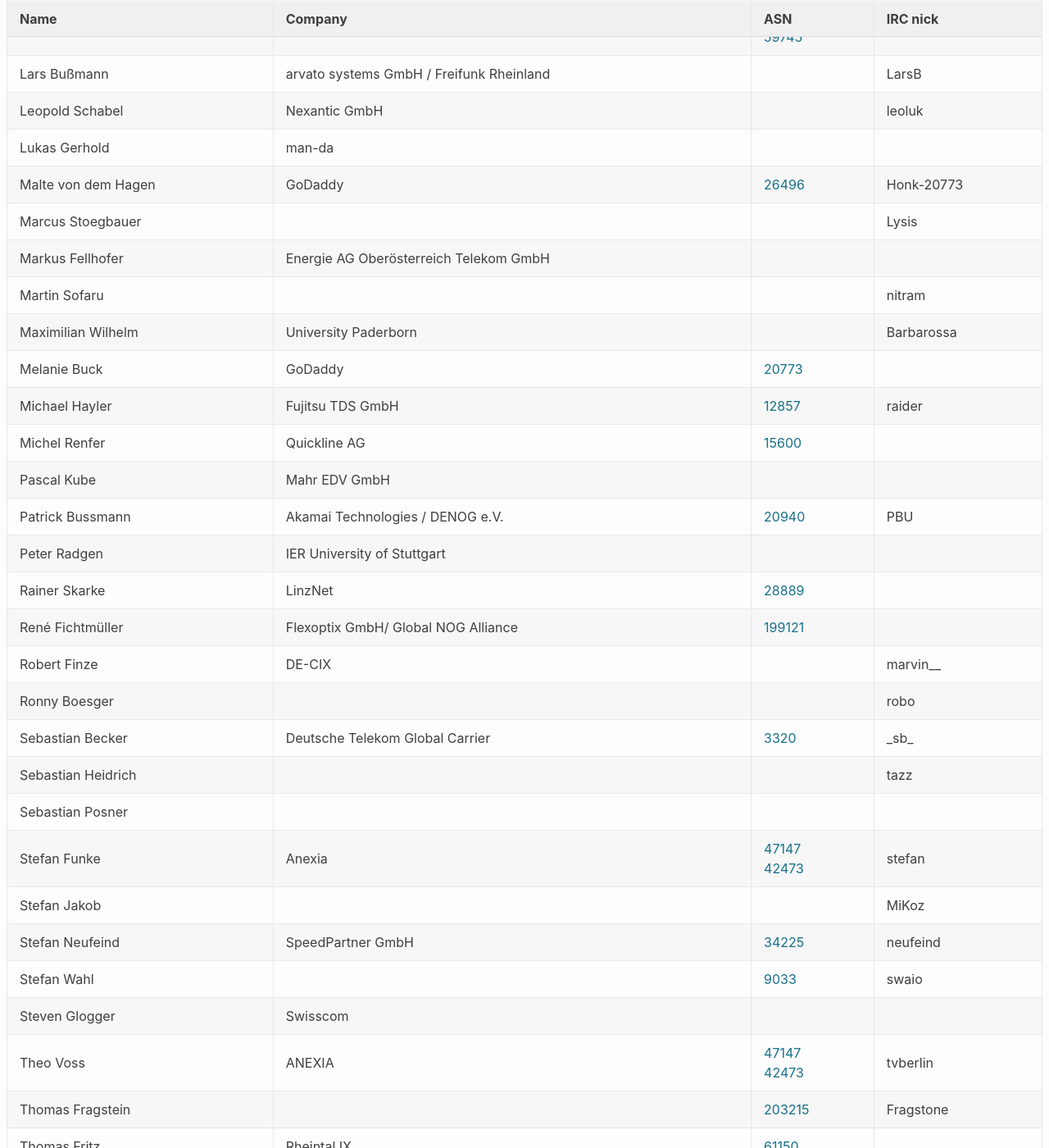
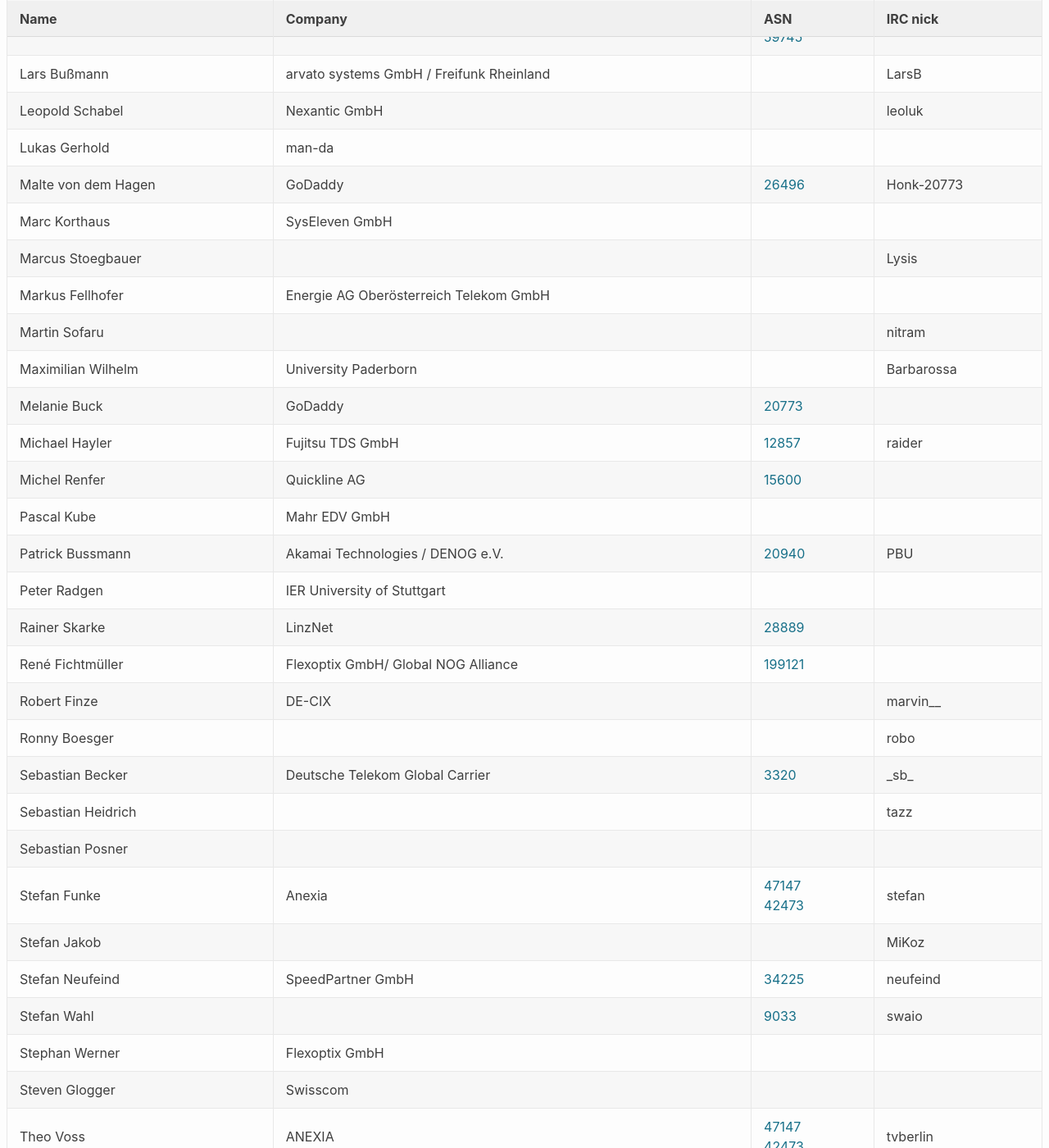
Before and after one commit to denog/pretix-attendeelist, a Jekyll site: the page built from index.markdown, in a window 1280 px wide and 1400 px high, scrolled down 1294 px. Shown: the whole window at 82% size. Built offline with Jekyll 4.4.1, drawn with Linux system fonts in a browser that asks for light colours.

Commit message:
Latest data: Mon Mar 22 15:33:19 UTC 2021

```diff
--- a/_data/attendees_meetup_leader_2021-01.json
+++ b/_data/attendees_meetup_leader_2021-01.json
@@ -192,6 +192,12 @@
     "asn": "26496"
   },
   {
+    "name": "Marc Korthaus",
+    "company": "SysEleven GmbH",
+    "irc": null,
+    "asn": null
+  },
+  {
     "name": "Marcus Stoegbauer",
     "company": null,
     "irc": "Lysis",
@@ -318,6 +324,12 @@
     "asn": "9033"
   },
   {
+    "name": "Stephan Werner",
+    "company": "Flexoptix GmbH",
+    "irc": null,
+    "asn": null
+  },
+  {
     "name": "Steven Glogger",
     "company": "Swisscom",
     "irc": null,
```
